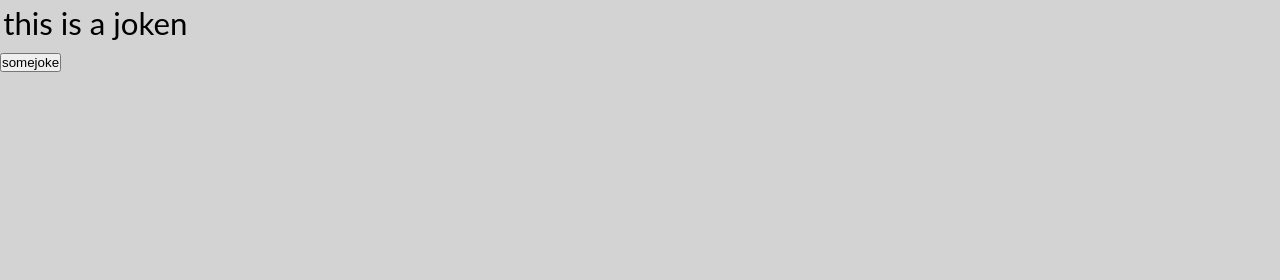
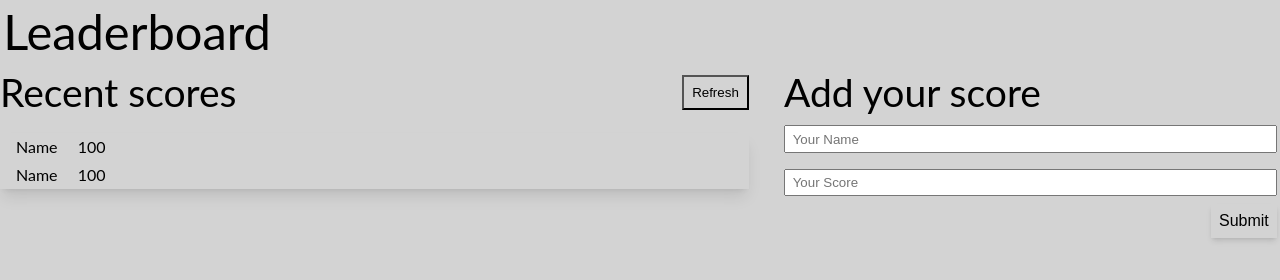
Before and after one commit to ambrose-kibet/Leaderboard, a website built with webpack: page src/index.html in a window 1280 px wide. Built offline with nearby package versions, Linux system fonts and the light colour scheme.

Commit message:
add index.html setup

```diff
--- a/src/index.css
+++ b/src/index.css
@@ -21,8 +21,7 @@ html {
   --shadow-1: 0 1px 3px 0 rgb(0 0 0 / 0.1), 0 1px 2px -1px rgb(0 0 0 / 0.1);
   --shadow-2: 0 4px 6px -1px rgb(0 0 0 / 0.1), 0 2px 4px -2px rgb(0 0 0 / 0.1);
   --shadow-3: 0 10px 15px -3px rgb(0 0 0 / 0.1), 0 4px 6px -4px rgb(0 0 0 / 0.1);
-  --shadow-4:
-    0 20px 25px -5px rgb(0 0 0 / 0.1),
+  --shadow-4: 0 20px 25px -5px rgb(0 0 0 / 0.1),
     0 8px 10px -6px rgb(0 0 0 / 0.1);
   --shadow-5: 0 25px 50px -12px rgb(0 0 0 / 0.25);
   --transition: all 0.3s ease-in-out;
@@ -45,7 +44,6 @@ h2,
 h3,
 h4,
 h5 {
-  margin: 3rem 0 1.38rem;
   font-family: 'Lato', sans-serif;
   font-weight: 400;
   line-height: 1.3;
@@ -54,10 +52,9 @@ h5 {
 h1 {
   font-size: 3.052rem;
   text-transform: capitalize;
-  color: var(--clr--secondary);
+
   margin: 0.2rem;
   margin-top: 0;
-  font-weight: 900;
 }
 
 h2 {
@@ -89,3 +86,68 @@ footer {
   justify-content: center;
   align-items: center;
 }
+.container {
+  width: 100vw;
+  max-width: var(--max-width);
+}
+.section-container {
+  display: grid;
+  grid-template-columns: 1fr;
+  gap: 2rem;
+}
+.scores-container {
+  width: 100%;
+}
+.title-container {
+  display: flex;
+  align-items: center;
+  justify-content: space-between;
+}
+@media screen and (min-width: 768px) {
+  .section-container {
+    grid-template-columns: 6fr 4fr;
+  }
+}
+.btn {
+  background: transparent;
+  padding: 0.5rem;
+}
+.btn :hover {
+  cursor: pointer;
+}
+ul {
+  list-style-type: none;
+}
+
+.scores {
+  margin-top: 1rem;
+  box-shadow: var(--shadow-3);
+}
+li > span {
+  margin: 0.5rem 1rem;
+}
+.form {
+  margin: 0rem 0.2rem;
+}
+.form-control {
+  display: grid;
+  grid-template-columns: 1fr;
+}
+.form-input {
+  margin: 0.5rem 0rem;
+  height: 1.7rem;
+  padding: 0.2rem;
+}
+::placeholder {
+  text-transform: capitalize;
+}
+
+.submit-btn {
+  border: none;
+  box-shadow: var(--shadow-2);
+  margin-left: auto;
+  font-size: 1rem;
+}
+.btn-container {
+  display: flex;
+}
--- a/src/index.html
+++ b/src/index.html
@@ -7,7 +7,40 @@
     <meta name="viewport" content="width=device-width, initial-scale=1" />
   </head>
   <body>
-    <h3>this is a joken</h3>
-    <button>somejoke</button>
+    <main>
+      <div class="container"><h1>Leaderboard</h1></div>
+      <section class="container section-container">
+        <article class="scores-container">
+          <div class="title-container">
+            <h2>Recent scores</h2>
+            <button type="button" class="btn refresh-btn">Refresh</button>
+          </div>
+          <ul class="scores">
+            <li><span>Name</span> 100</li>
+            <li><span>Name</span> 100</li>
+          </ul>
+        </article>
+        <form class="form">
+          <h2>Add your score</h2>
+          <div class="form-control">
+            <input
+              type="text"
+              name=" name"
+              placeholder=" your name"
+              class="form-input"
+            />
+            <input
+              type="text"
+              name="score"
+              placeholder=" your score"
+              class="form-input"
+            />
+          </div>
+          <div class="btn-container">
+            <button type=" submit" class="btn submit-btn">Submit</button>
+          </div>
+        </form>
+      </section>
+    </main>
   </body>
 </html>
```
